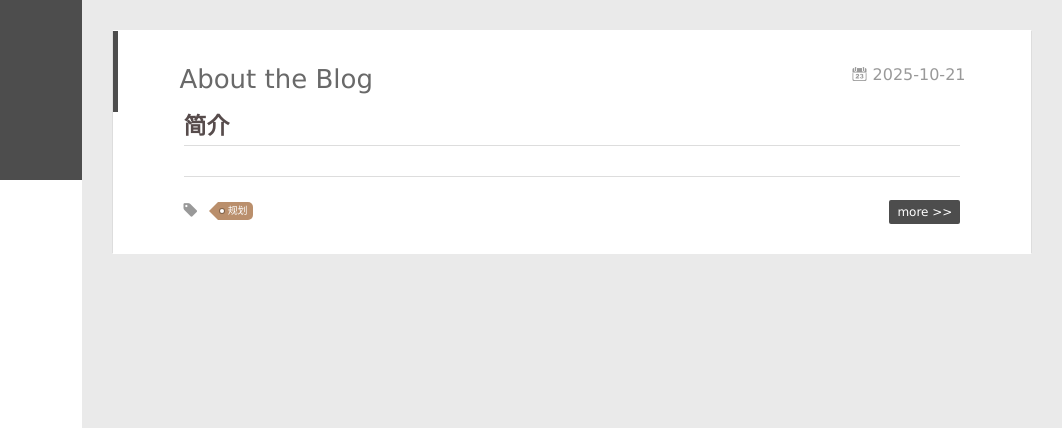
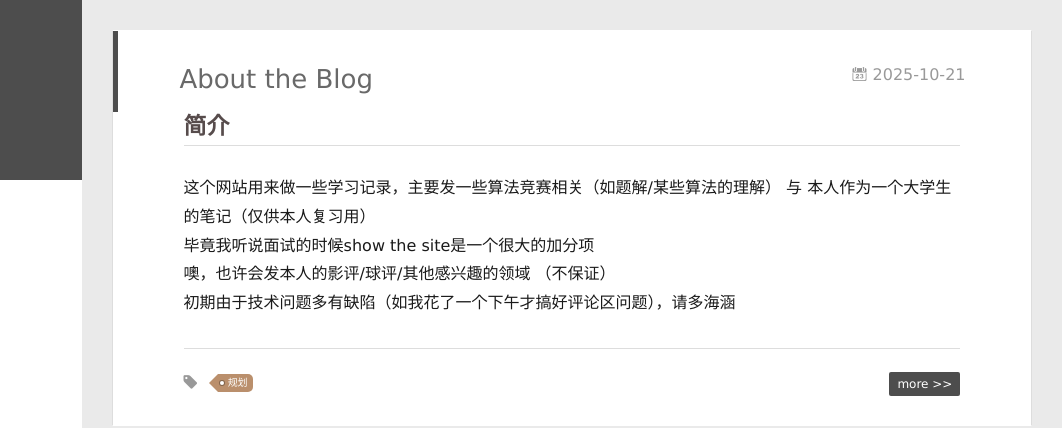
Before and after one commit to F16wer/F16wer.github.io, a plain HTML site: page index.html in a window 1280 px wide. Shown: the top 428 px of the page, 218-1280 px from the left. Drawn offline with Linux system fonts and the light colour scheme; some packages are replaced by stand-ins of ours; a script that the page names is missing.

Commit message:
Site updated: 2025-10-21 19:59:45

```diff
--- a/index.html
+++ b/index.html
@@ -153,7 +153,7 @@
 
   <div class="article-entry" itemprop="articleBody">
 
-    <h2 id="简介"><a href="#简介" class="headerlink" title="简介"></a>简介</h2>
+    <h2 id="简介"><a href="#简介" class="headerlink" title="简介"></a>简介</h2><p>这个网站用来做一些学习记录，主要发一些算法竞赛相关（如题解&#x2F;某些算法的理解） 与 本人作为一个大学生的笔记（仅供本人复习用）<br>毕竟我听说面试的时候show the site是一个很大的加分项<br>噢，也许会发本人的影评&#x2F;球评&#x2F;其他感兴趣的领域 （不保证）<br>初期由于技术问题多有缺陷（如我花了一个下午才搞好评论区问题），请多海涵</p>
 
 
 
```
Also changed, not shown: 2025/10/21/About-the-Blog/index.html (+3 -3 lines).
